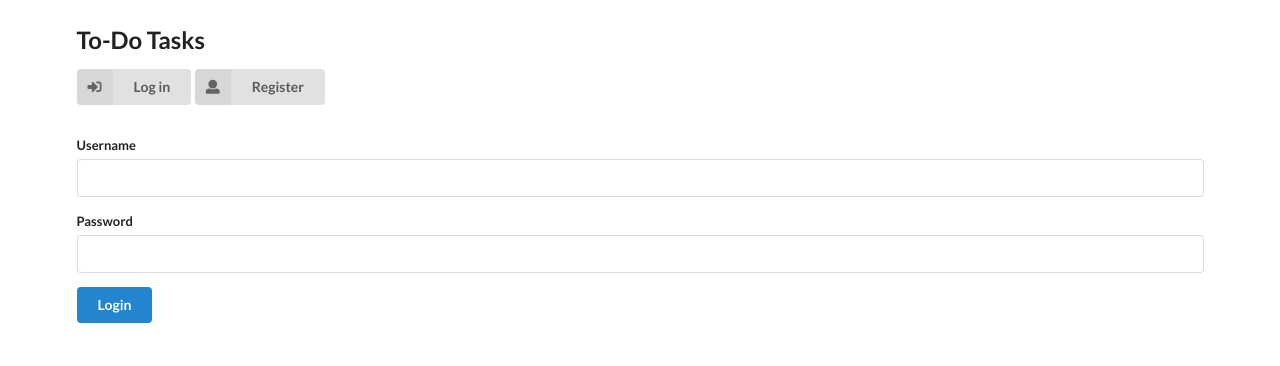
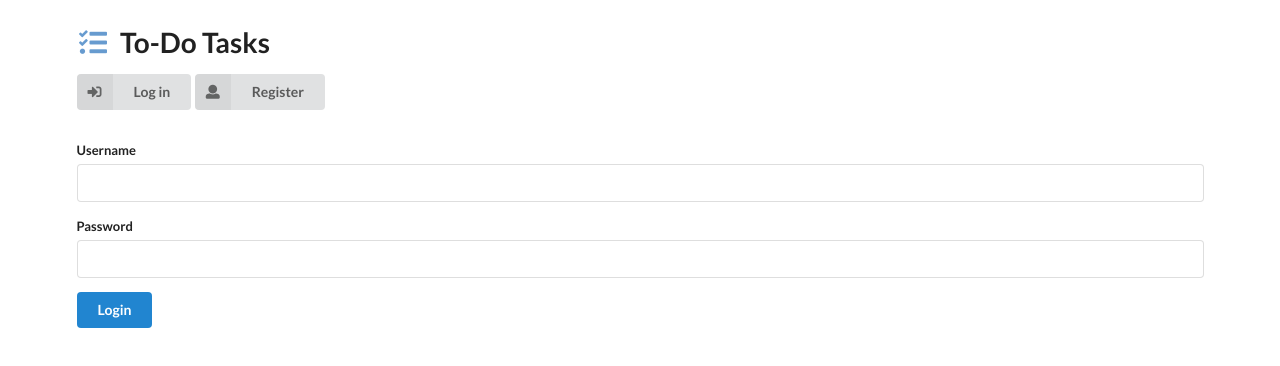
Before and after one commit to marietta25/ToDoClient, a React (Create React App) app: page /login in a window 1280 px wide. Shown: the top 366 px of the page. Built offline with nearby package versions, Linux system fonts and the light colour scheme.

Commit message:
Add link icon to app header

```diff
--- a/src/components/Auth.js
+++ b/src/components/Auth.js
@@ -101,7 +101,12 @@ class Auth extends React.Component {
         return (
             <div style={{ marginTop: 20, marginBottom: 30 }}>
                 <div>{this.renderErrors()}</div>
-                <h2>To-Do Tasks</h2>
+                <h1 className="ui header">
+                    <Link to='/'>
+                        <i className="tasks link icon" />
+                    </Link>
+                    <div className="content">To-Do Tasks</div>
+                </h1>
                 <div style={{ marginBottom: 10 }}>{this.renderUserData()}</div>
                 <div>{this.renderAuth()}</div>
             </div>
```
